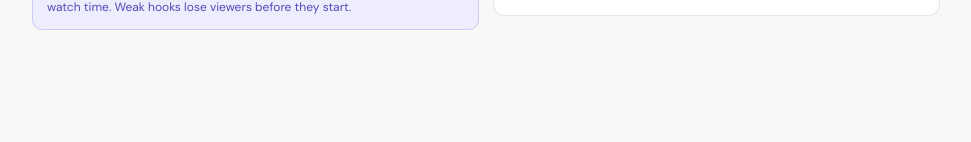
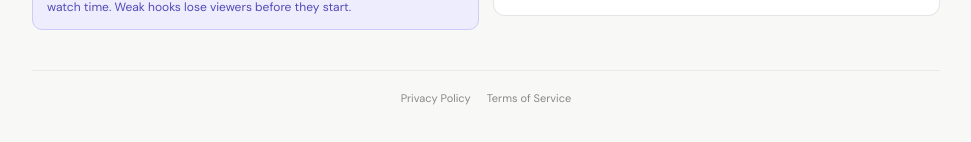
Before and after one commit to Tezman-tech/reeliq, a React (Vite) app: page / in a window 1280 px wide. Shown: the part 704-846 px from the top of the page, without its empty margins (154-1125 px from the left). Before the commit the page ends 800 px from the top, so only its background shows below. Built offline with nearby package versions, Linux system fonts and the light colour scheme.

Commit message:
Update App.jsx

```diff
--- a/src/App.jsx
+++ b/src/App.jsx
@@ -691,6 +691,10 @@ export default function ReelIQ() {
           </div>
         </div>
       </div>
+      <div style={{ textAlign: 'center', padding: '20px', fontSize: 11, color: '#888', borderTop: '1px solid rgba(0,0,0,0.06)', marginTop: 40 }}>
+        <a href="/privacy.html" target="_blank" style={{ color: '#888', marginRight: 16, textDecoration: 'none' }}>Privacy Policy</a>
+        <a href="/terms.html" target="_blank" style={{ color: '#888', textDecoration: 'none' }}>Terms of Service</a>
+      </div>
     </div>
   );
 }
```
